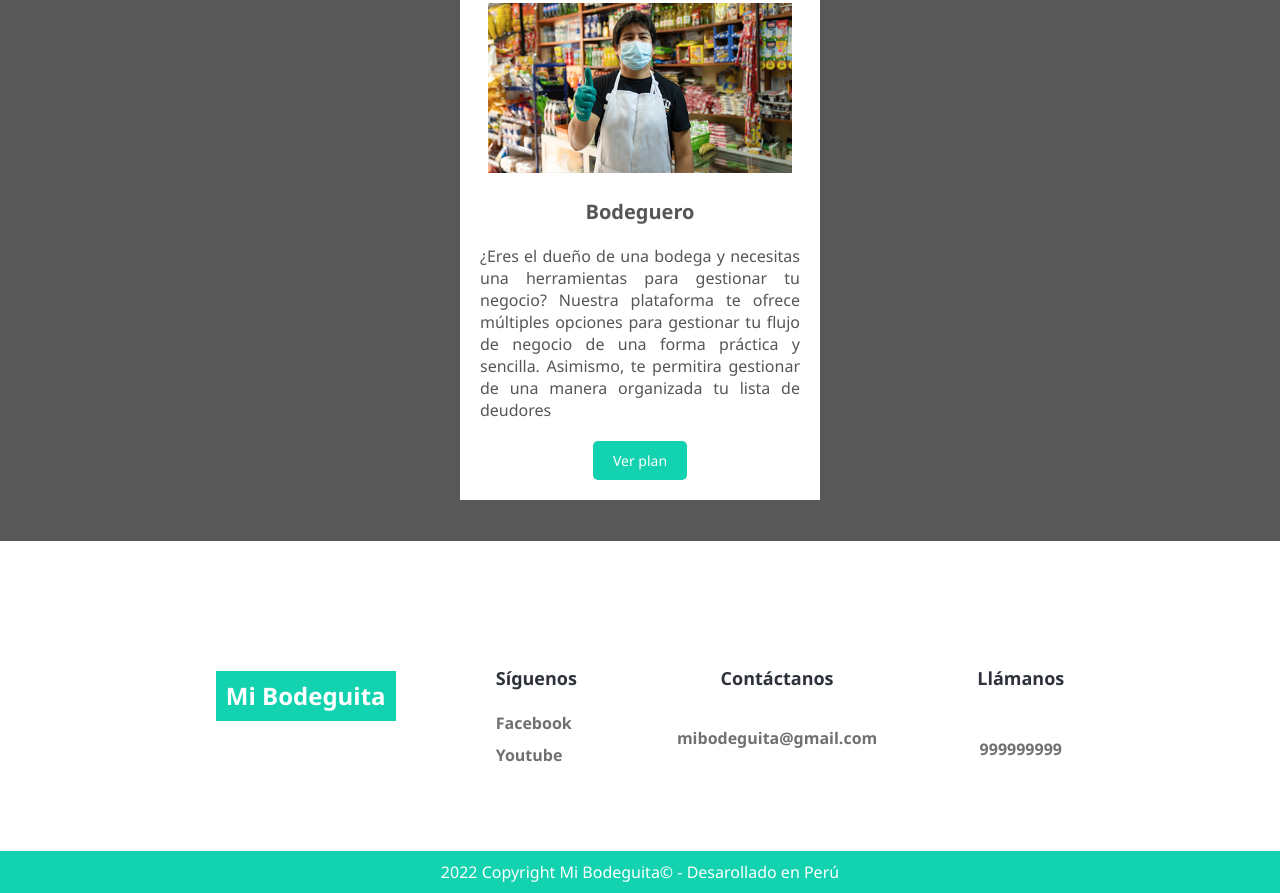
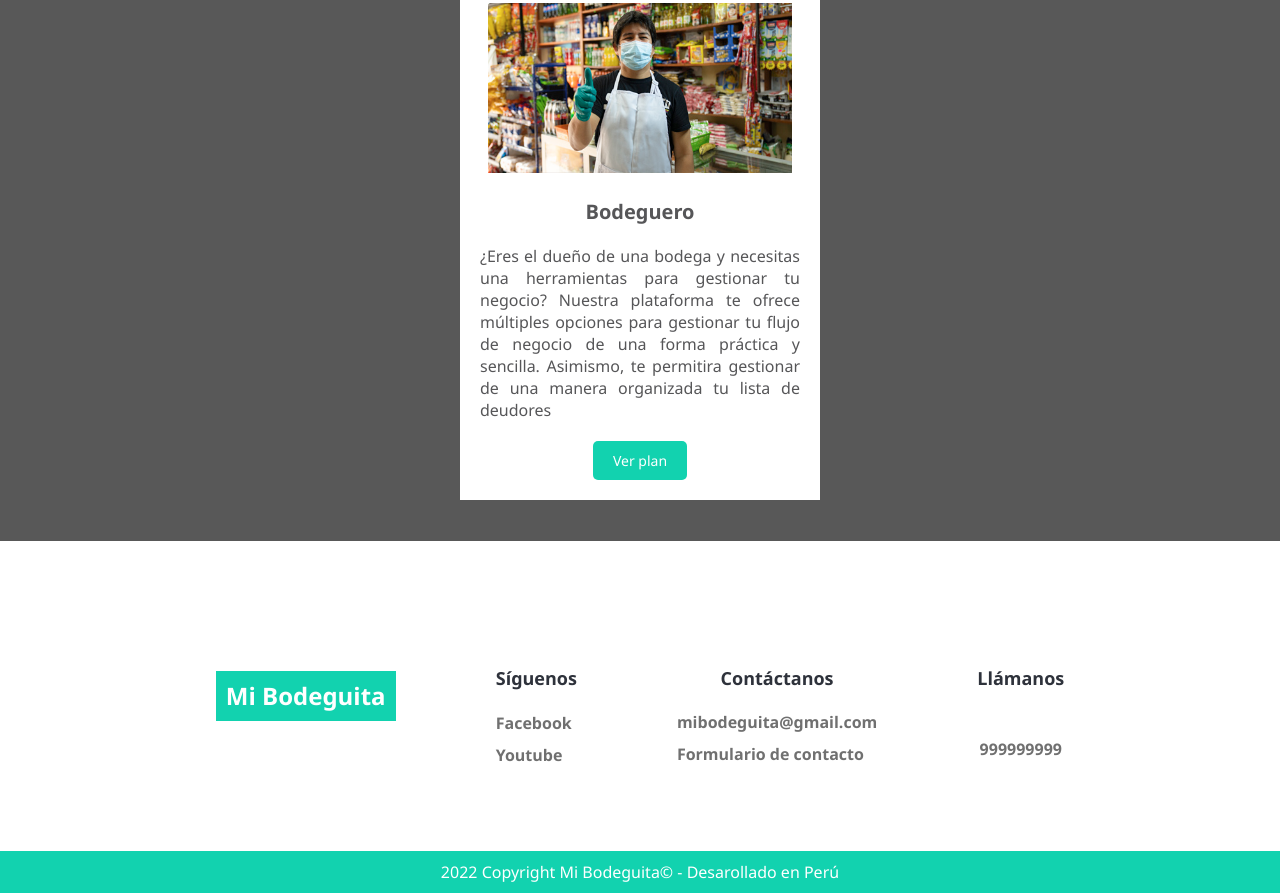
Before and after one commit to vincizLe/MiBodeguita_LandingPage, a plain HTML site: page index.html in a window 1280 px wide. Shown: the part 1349-2242 px from the top of the page. Drawn offline with Linux system fonts and the light colour scheme; a web font is replaced by a local one.

Commit message:
Add link to connect to form

```diff
--- a/index.html
+++ b/index.html
@@ -76,6 +76,7 @@
     		  <ul>
     			    <h3>Contáctanos</h3>
     			    <a href="#">mibodeguita@gmail.com</a>
+              <a href="https://docs.google.com/forms/d/e/1FAIpQLSf5NL5bJ5Ud6CyxtepEwrPkDVcAJ2bIol2pnAZvMupOxnDQLg/viewform">Formulario de contacto</a>
     		  </ul>
     		  <ul>
     			    <h3>Llámanos</h3>
```
